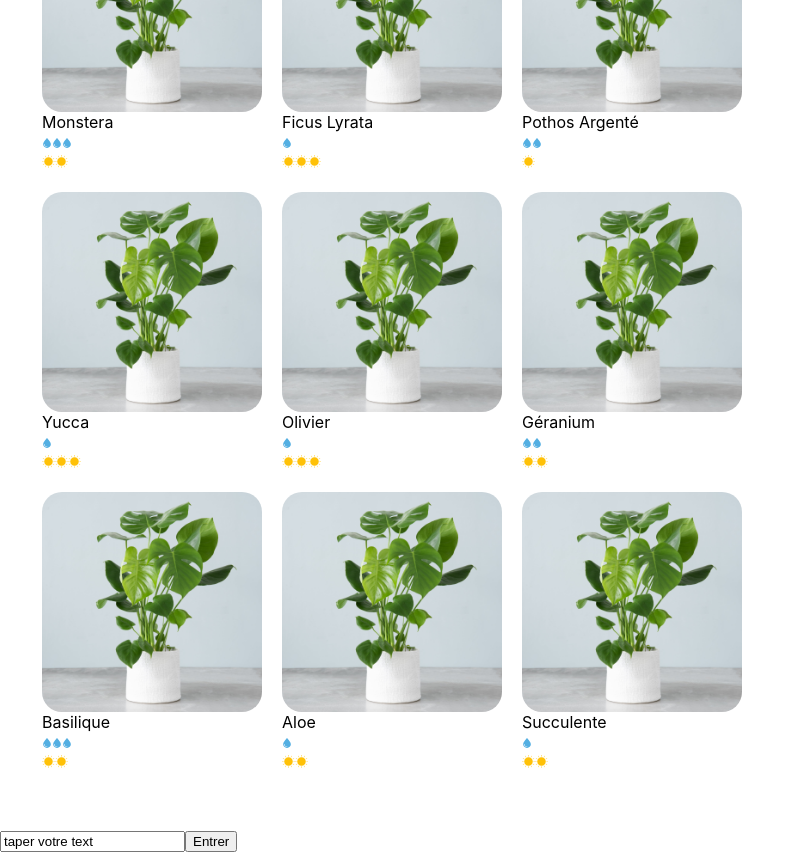
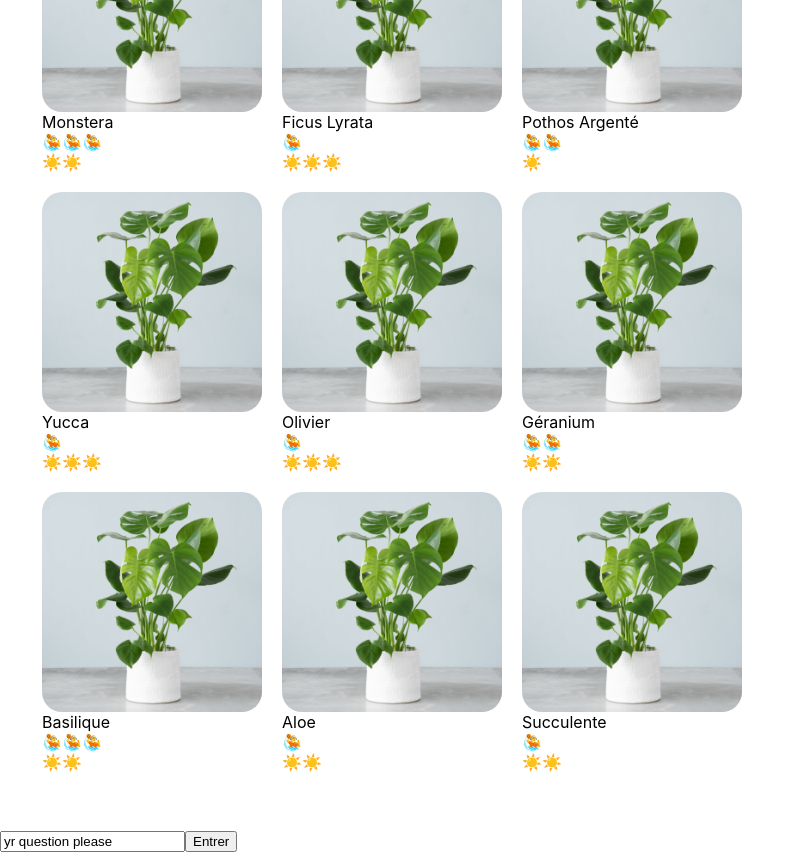
Before and after one commit to safwen-code/JungleHome, a React (Create React App) app: page / in a window 1280 px wide. Shown: the part 620-1472 px from the top of the page, without its empty margins (0-805 px from the left). Built offline with nearby package versions, Linux system fonts and the light colour scheme.

Commit message:
add props to scalcompo

```diff
--- a/src/Components/Banner.js
+++ b/src/Components/Banner.js
@@ -1,6 +1,6 @@
 import "../Styles/Banner.css";
 import logo1 from "../assets/logo1.png";
-function Banner() {
+function Banner({children}) {
   const titel = "La maison jungle";
   return (
     <div className="lmj-banner">
--- a/src/Components/CareScale.js
+++ b/src/Components/CareScale.js
@@ -2,21 +2,28 @@ import Sun from "../assets/sun.svg";
 import Water from "../assets/water.svg";
 
 function CareScale({ scaleValue, careType }) {
-  const range = [1, 2, 3];
-  const scaleType =
-    careType === "light" ? (
-      <img src={Sun} alt="sun-icon" />
-    ) : (
-      <img src={Water} alt="water-icon" />
+  const tabRequired = {
+    1: "peu",
+    2: "moderement",
+    3: "beaucoup",
+  };
+  function declencheClick(careType) {
+    console.log(careType);
+    alert(
+      `Cette plante requiert ${tabRequired[scaleValue]} de ${
+        careType === "light" ? "lumière" : "/d arrosage"
+      }`
     );
-
+  }
+  const Range = [1, 2, 3];
+  const scaleType = careType === "light" ? "☀️" : "🤽";
   return (
-    <div>
-      {range.map((rangeElem) =>
-        scaleValue >= rangeElem ? (
-          <span key={rangeElem.toString()}>{scaleType}</span>
-        ) : null
-      )}
+    <div onClick={() => declencheClick(careType)}>
+      {Range.map((rangeEle) => (
+        <span key={rangeEle.toString()}>
+          {scaleValue >= rangeEle ? scaleType : null}
+        </span>
+      ))}
     </div>
   );
 }
--- a/src/Components/PlanItem.js
+++ b/src/Components/PlanItem.js
@@ -1,11 +1,16 @@
+
 import "../Styles/PlanItem.css";
 import CareScale from "./CareScale";
+
 function PlanItem({ id, name, cover, water, light }) {
-  function handleClick(plantName) {
-    alert(`Vous voulez acheter 1 ${plantName} ? Très bon choix 🌱✨`)
-}
+
+  function handleClick(name) {
+    console.log(" ceci est qliquer");
+    alert(`vous vouuler acheter cette Plant${name}`);
+  }
+
   return (
-    <li key={id} className="lmj-plant-item" onClick={()=>handleClick(name)}>
+    <li key={id} className="lmj-plant-item" onClick={() => handleClick(name)}>
       <img className="lmj-plant-item-cover" src={cover} alt={`${name} cover`} />
       {name}
       <div>
--- a/src/Components/QuestionForm.js
+++ b/src/Components/QuestionForm.js
@@ -1,11 +1,23 @@
+import { useState } from "react";
 function QuestionForm() {
-  function HandelSubmit(e) {
-      e.preventDefault()
-    console.log(e.target["MyInput"].value);
+  const [inputValue, setinputValue] = useState("yr question please");
+
+  function hundelChange(e) {
+    if (!e.target.value.includes("f")) {
+      setinputValue(e.target.value);
+    }
+  }
+  function HandelSubmit(inputValue) {
+    alert(`do you want to post this ${inputValue}`);
   }
   return (
-    <form onSubmit={(e) => HandelSubmit(e)}>
-      <input type="text" name="MyInput" defaultValue="taper votre text" />
+    <form onSubmit={() => HandelSubmit(inputValue)}>
+      <input
+        type="text"
+        name="MyInput"
+        value={inputValue}
+        onChange={(e) => hundelChange(e)}
+      />
       <button type="submit">Entrer</button>
     </form>
   );
```
Also changed, not shown: src/Components/Footer.js (added, +32 -0 lines), src/Components/PlantIem.js (added), 1 other file (tests, documents, lock files or other folders).
